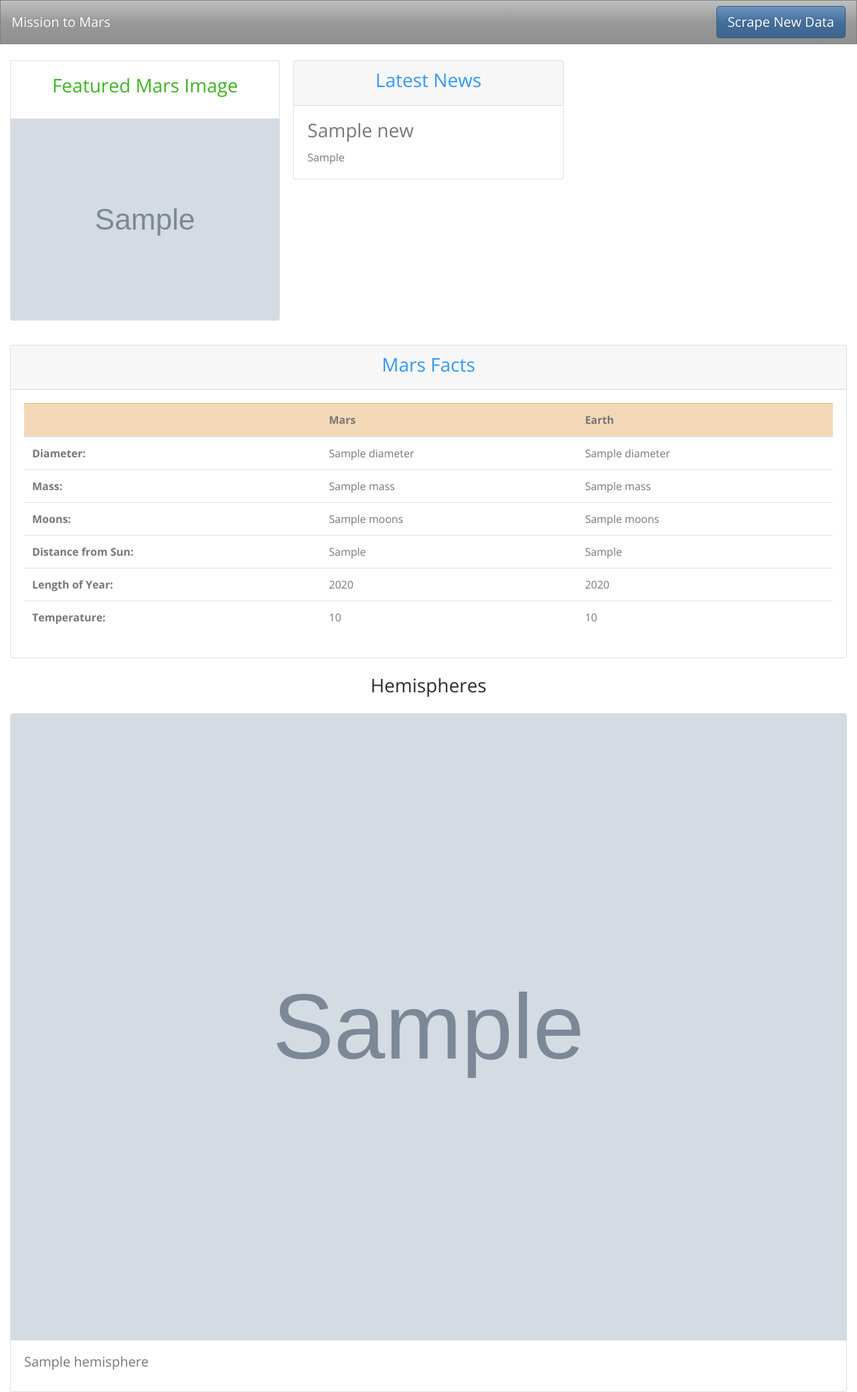
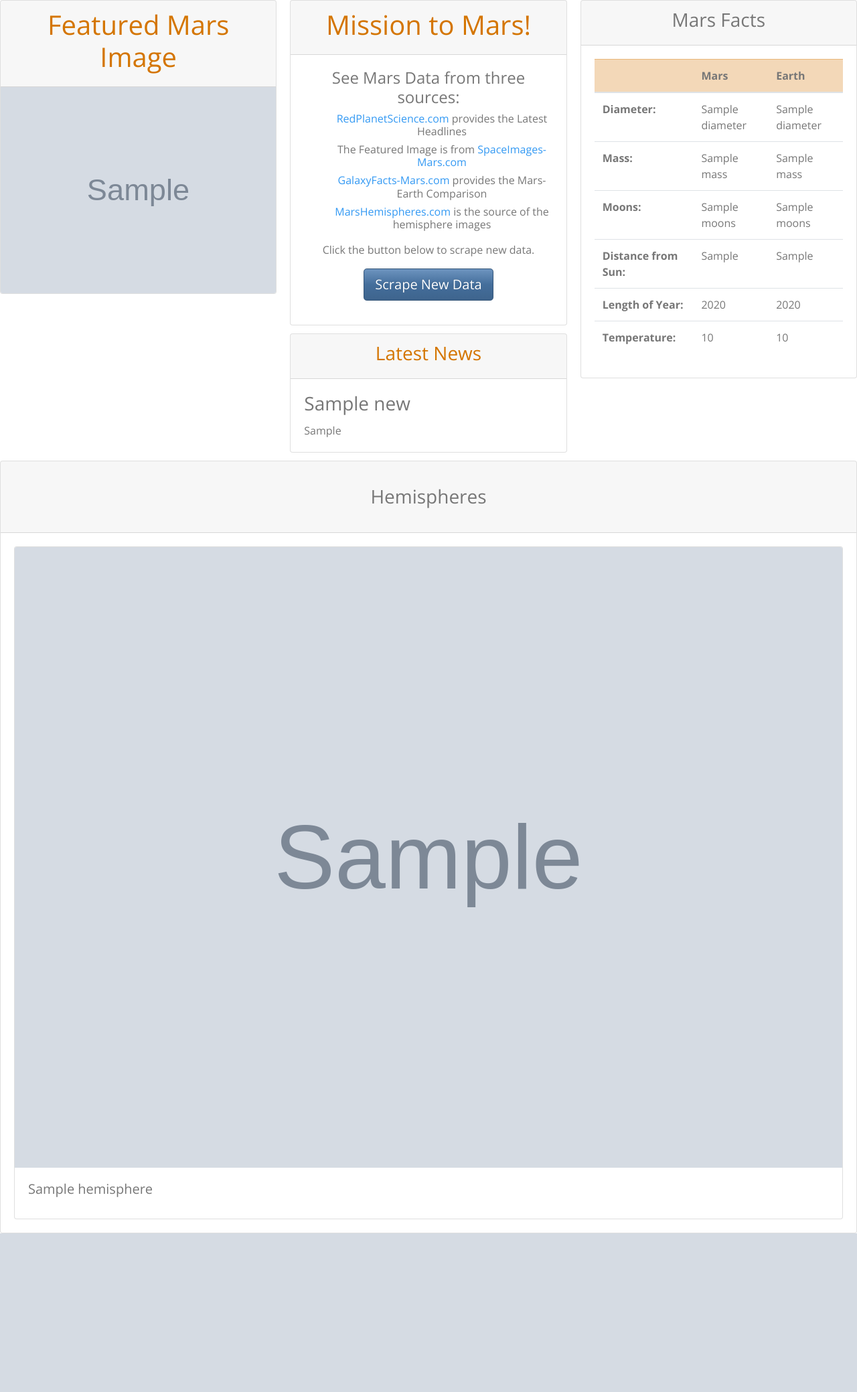
Before and after one commit to eukestad/Mars-Data-Scraper, a Flask app: page / in a window 1280 px wide. Shown: the whole page at 67% size. After the commit the page ends 1842 px from the top, so only its background shows below. Run offline with Flask 2, Linux system fonts and the light colour scheme; grey boxes marked "Sample" are stand-in pictures; a database or web service that is not in the repository returns one stand-in record (values such as "Sample title"); some libraries are stand-ins or nearby versions.

Commit message:
saving index.html

```diff
--- a/Missions_to_Mars/templates/index.html
+++ b/Missions_to_Mars/templates/index.html
@@ -18,48 +18,41 @@
 </head>
 
 <body>
-    <nav class="navbar navbar-expand-lg navbar-dark bg-dark">
-        <a class="navbar-brand" href="#">Mission to Mars</a>
-        <button class="navbar-toggler" type="button" data-toggle="collapse" data-target="#navbarColor02" aria-controls="navbarColor02" aria-expanded="false" aria-label="Toggle navigation">
-          <span class="navbar-toggler-icon"></span>
-        </button>
+    <div class="card-columns">
 
-        <div class="collapse navbar-collapse" id="navbarColor02">
-          <ul class="navbar-nav ml-auto">
-            <li class="nav-item">
-                <a class="btn btn-primary btn-lg" href="/scrape" role="button">Scrape New Data</a>
-            </li>
-          </ul>
-        </div>
-      </nav>
-
-  <div class="container-fluid">
-
-        <!-- <h3>Featured Mars Image</h3>
-        <img src="{{ mars_one.featured_img }}" alt="Featured Image"> -->
-    <div class="card-columns mb-4 my-4">
-        <!-- <div class="col"> -->
         <div class="card">
-                <div class="card-body">
-                    <h3 class="card-title text-center text-success">Featured Mars Image</h3>
-                </div>
+            <div class="card-header text-center text-warning"><h1>Featured Mars Image</h1></div>
                 <img class="card-img-bottom" src="{{ mars_one.featured_img }}" alt="Featured Image">
         </div>
-        <!-- </div>  -->
-    <!-- <div class="col">
-        <div class="row mb-4"> -->
+
+
         <div class="card">
-                <div class="card-header text-center text-info"><h3>Latest News</h3></div>
+            <div class="card-header text-center text-warning"><h1>Mission to Mars!</h1>
+            </div>
+            <div class="card-body text-center">
+                <h4>See Mars Data from three sources:</h4>
+                <ul style="list-style-type:none;">
+                    <li><h6><a href="https://redplanetscience.com/">RedPlanetScience.com</a> provides the Latest Headlines</h6></li>
+                    <li><h6>The Featured Image is from <a href="https://spaceimages-mars.com/">SpaceImages-Mars.com</a></h6></li>
+                    <li><h6><a href="https://galaxyfacts-mars.com/">GalaxyFacts-Mars.com</a> provides the Mars-Earth Comparison</h6></li>
+                    <li><h6><a href="https://marshemispheres.com/">MarsHemispheres.com</a> is the source of the hemisphere images</h6></li>
+                </ul>
+                <p>Click the button below to scrape new data.</p>
+                <p><a class="btn btn-primary btn-lg" href="/scrape" role="button">Scrape New Data</a></p>
+            </div>
+        </div>
+
+        <div class="card">
+            <div class="card-header text-center text-warning"><h3>Latest News</h3></div>
                 <div class="card-body">
                     <h3 class="card-title">{{ mars_one.latest_news.title }}</h3>
                     <p class="card-text">{{ mars_one.latest_news.lead_in }}</p>
                 </div>
         </div>
-            </div>
-        <!--</div> -->
-        <!-- <div class="row mb-4 mx-auto"> -->
+
+
         <div class="card">
-                <div class="card-header text-center text-info"><h3>Mars Facts</h3></div>
+            <div class="card-header text-center"><h3>Mars Facts</h3></div>
                 <div class="card-body">
                     <table class="table table-hover">
                         <thead>
@@ -105,10 +98,10 @@
                 </div>
         </div>
     </div>
-        <!-- </div> -->
-    </div>
-        <div class="container-fluid">
-            <h3 class="text-center my-4">Hemispheres</h3>
+
+        <div class="card">
+            <div class="card-header text-center"><h3 class="text-center my-4">Hemispheres</h3></div>
+            <div class="card-body">
                 <div class="card-deck">
                     {% for h in mars_one.hemispheres %}
                     <div class="card">
@@ -120,7 +113,7 @@
                     {% endfor %}
                 </div>
             </div>
-
+        </div>
 
 
 </body>
```
Lines whose indentation alone changed are shown as unchanged.
